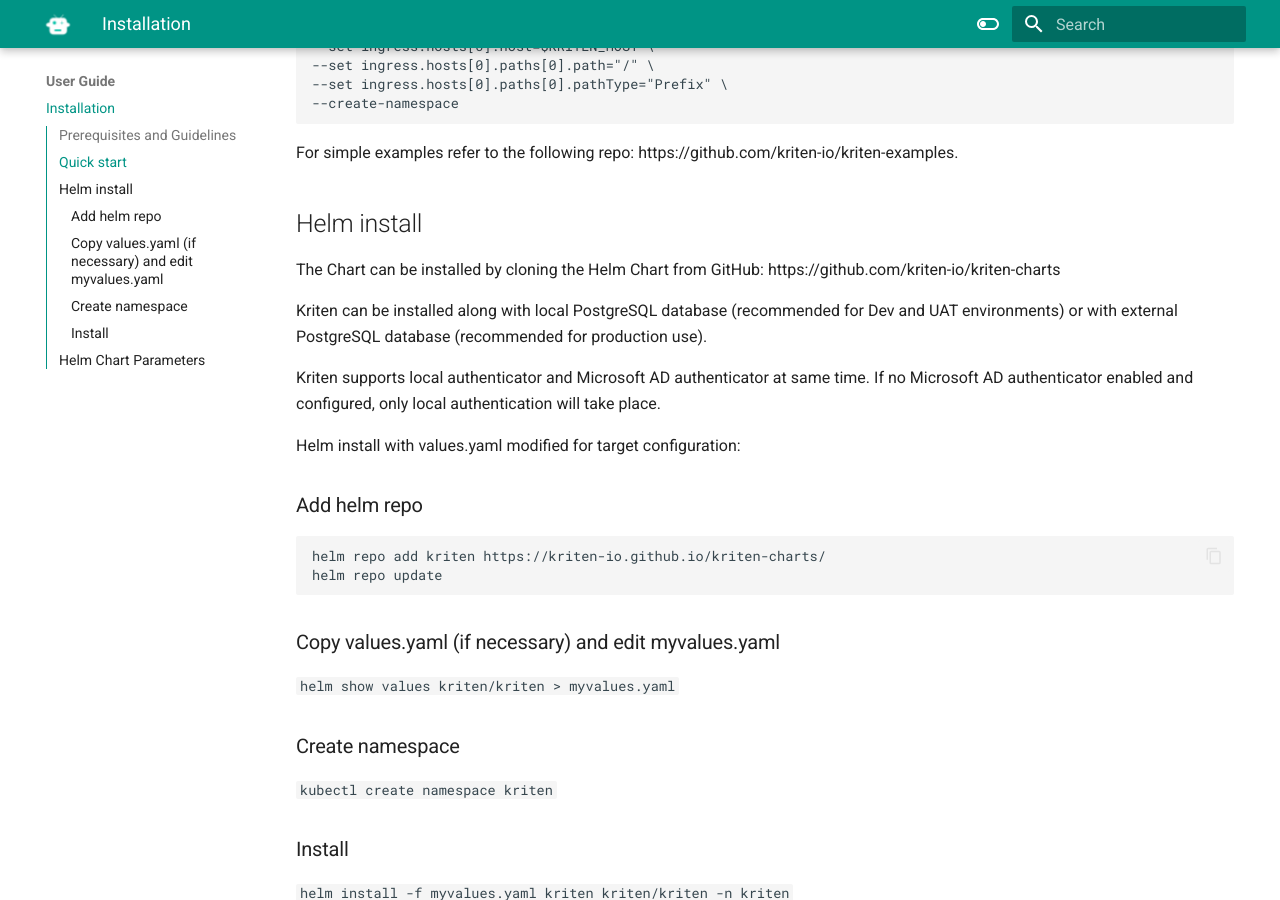
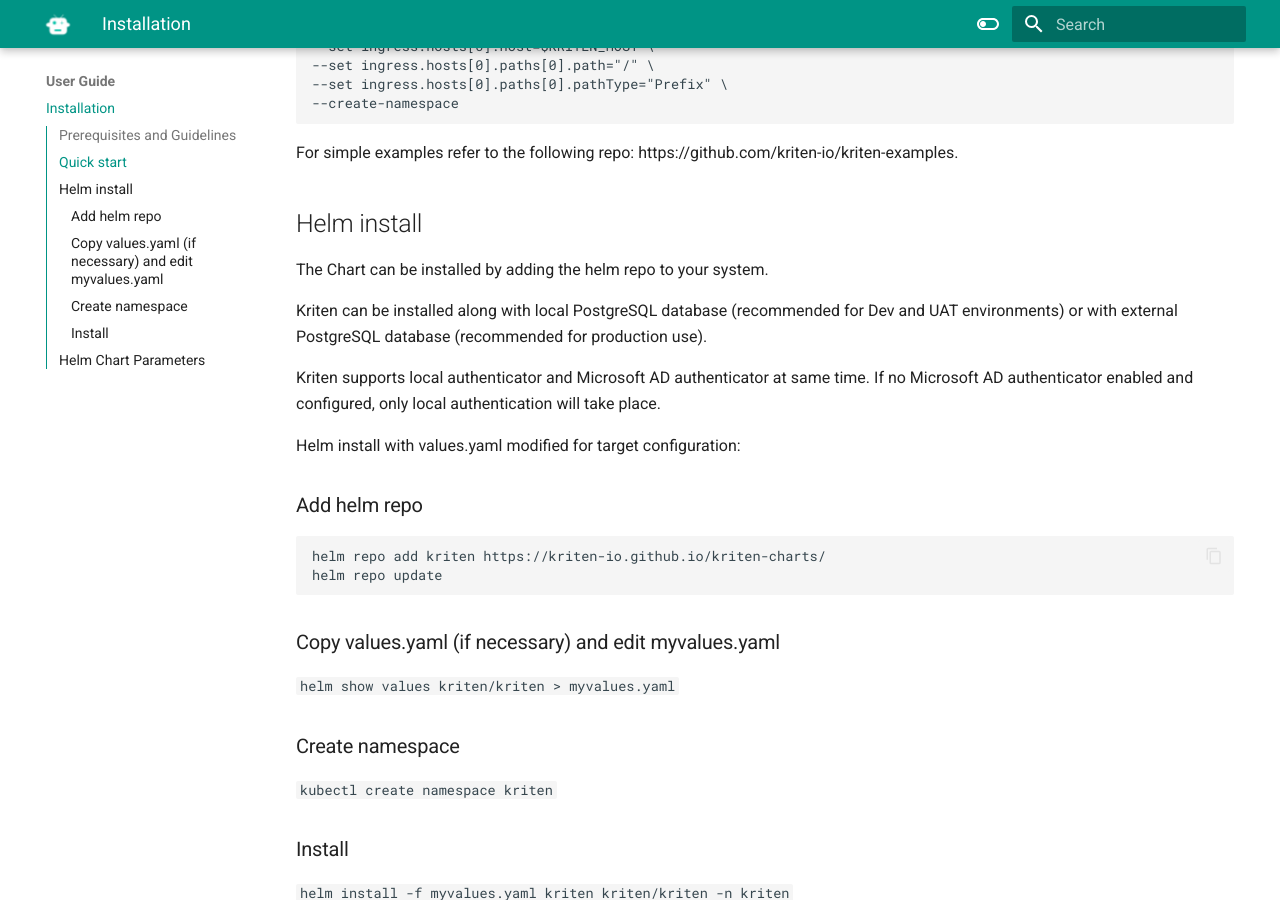
Before and after one commit to kriten-io/kriten-docs, an MkDocs documentation site: the page built from docs/installation.md, in a window 1280 px wide and 900 px high, scrolled down 683 px. Built offline with MkDocs 1.6.1 and Material for MkDocs 9.7.7, drawn with Linux system fonts in a browser that asks for light colours.

Commit message:
Update installation.md

```diff
--- a/docs/installation.md
+++ b/docs/installation.md
@@ -29,7 +29,7 @@
 
 ## Helm install
 
-The Chart can be installed by cloning the Helm Chart from GitHub: https://github.com/kriten-io/kriten-charts
+The Chart can be installed by adding the helm repo to your system.
 
 Kriten can be installed along with local PostgreSQL database (recommended for Dev and UAT environments) or with external PostgreSQL database (recommended for production use).
 
```
